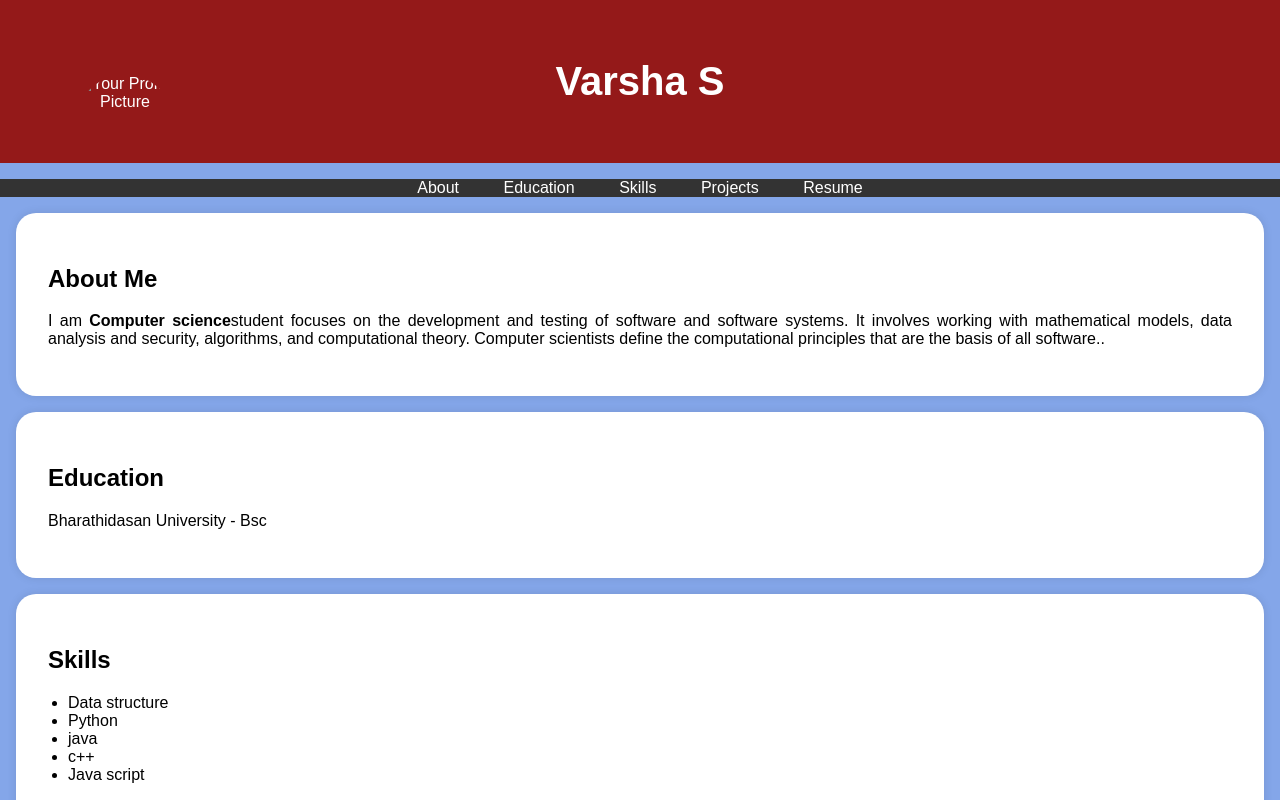
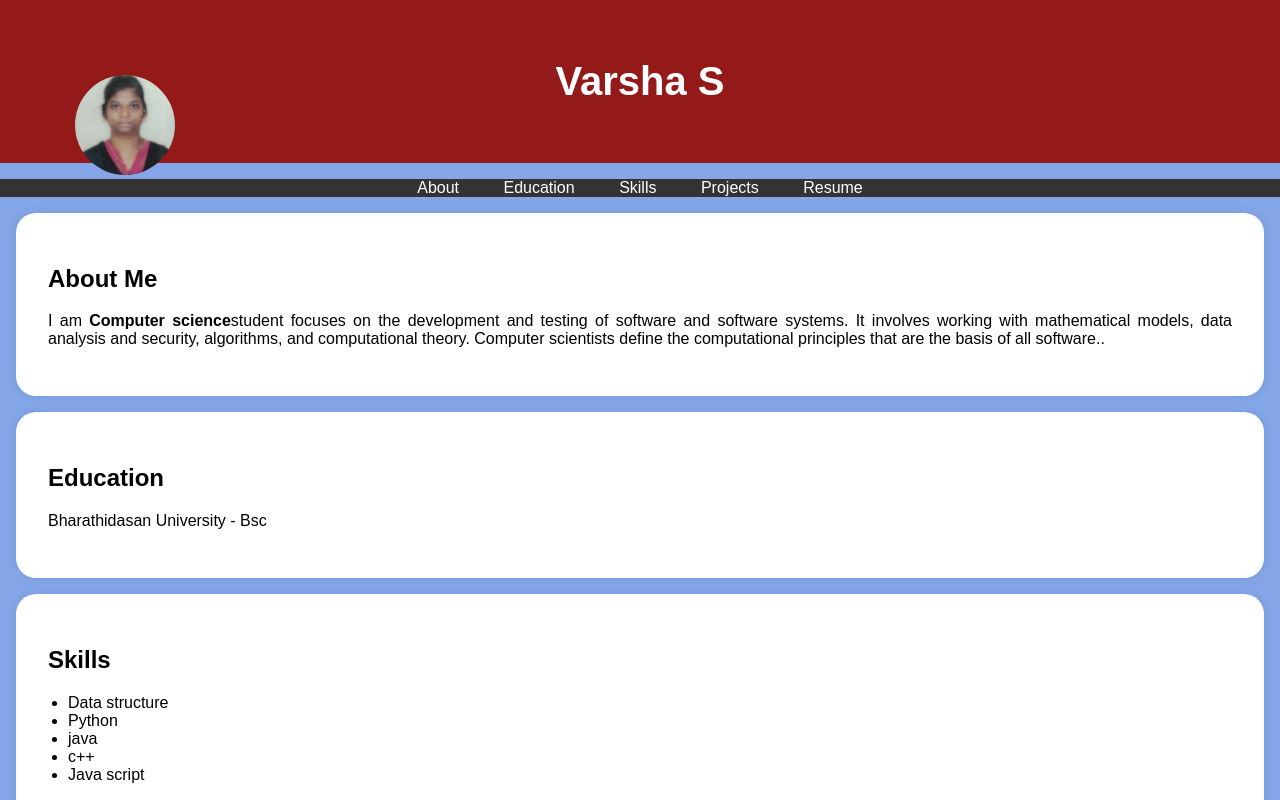
Before and after one commit to varshavasuki/Portfolio, a plain HTML site: page index.html in a window 1280 px wide. Shown: the top 800 px of the page. Drawn offline with Linux system fonts and the light colour scheme.

Commit message:
Update index.html

```diff
--- a/index.html
+++ b/index.html
@@ -95,7 +95,7 @@
     <header>
         <div class="header-content">
             <!-- Add your profile picture here -->
-            <img src="/storage/emulated/0/DCIM/Camera/IMG_20250325_110821.jpg" alt="Your Profile Picture" class="profile-picture">
+            <img src="IMG_20250406_145920.jpg" alt="Your Profile Picture" class="profile-picture">
             <h1>Varsha S</h1>
         </div>
     </header>
```
